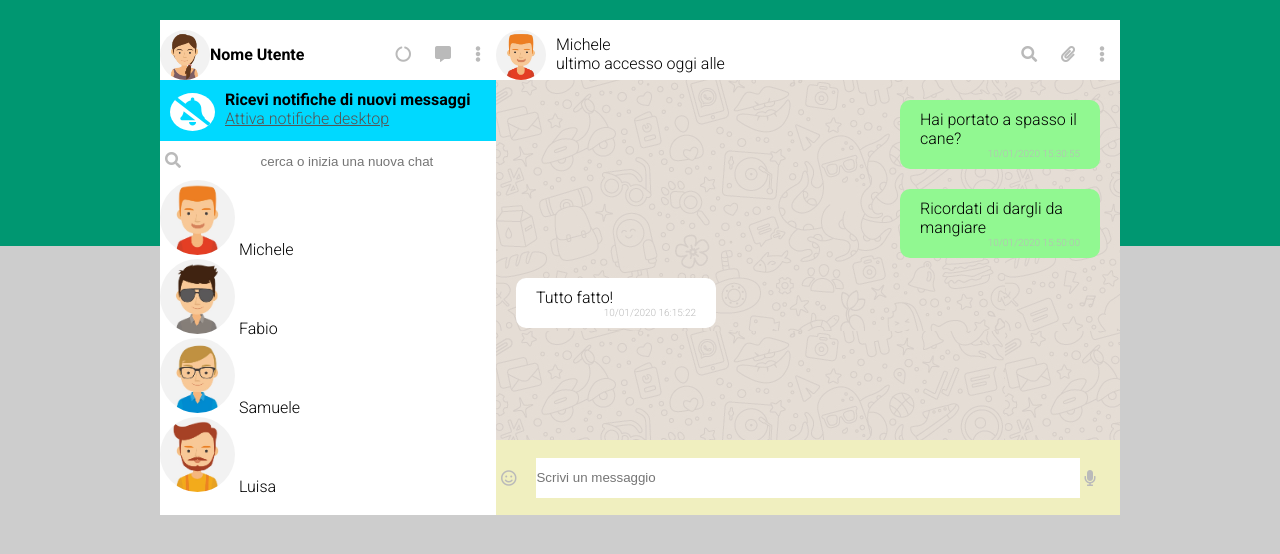
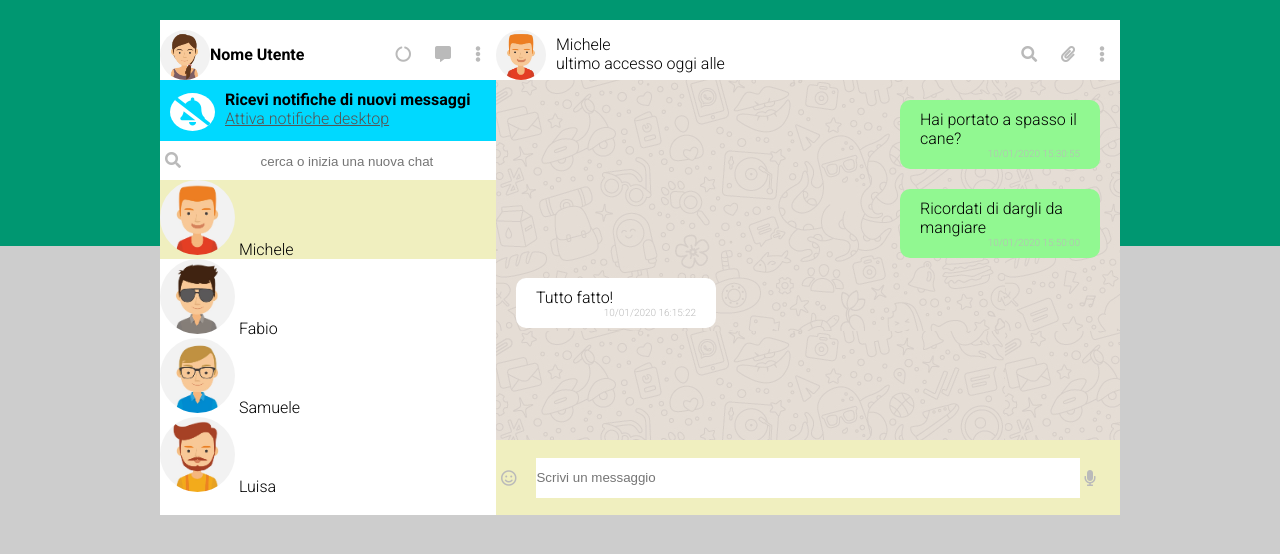
Before and after one commit to Papa97/js-html-css-boolzap, a plain HTML site: page index.html in a window 1280 px wide. Drawn offline with nearby package versions, Linux system fonts and the light colour scheme.

Commit message:
fix dell'active

```diff
--- a/index.html
+++ b/index.html
@@ -59,6 +59,7 @@
                 <li
                   v-for="(contatto,index) in contacts"
                   @click="changeUser(index)"
+                  :class="index == utente ? 'active-user' : ''"
                 >
                   <img :src="contatto.avatar" alt="" />
                   <span>{{contatto.name}}</span>
```
